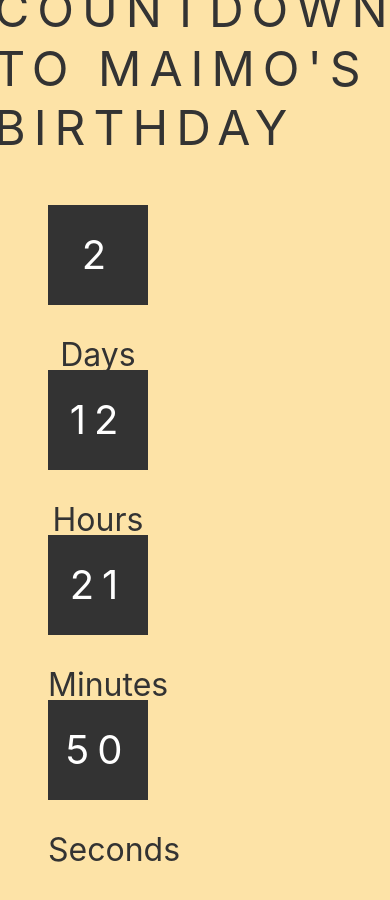
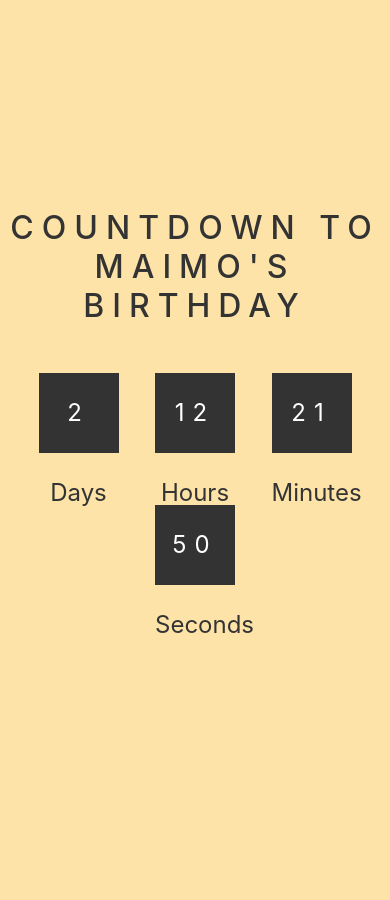
Before and after one commit to hbdmaimo/hbdmaimo.github.io, a plain HTML site: page index.html in a window 390 px wide. After the commit the page ends 844 px from the top, so only its background shows below. Drawn offline with Linux system fonts and the light colour scheme.

Commit message:
add responsive layout

```diff
--- a/style.css
+++ b/style.css
@@ -180,3 +180,29 @@ h4 {
 	display: flex;
 	flex-direction: column;
 }
+
+@media screen and (max-width: 600px) {
+	.container{
+		text-align: center;
+	}
+
+	.container h1{
+		font-size: 2rem;
+		font-weight: 500;
+	}
+
+	.container #countdown ul li{
+		font-size: 1.5rem;
+		width: 80px;
+		height: 80px;
+		line-height: 80px;
+		margin: 0 1rem;
+		text-align: center;
+	}
+
+	.container #countdown ul li span{
+		font-size: 1.5rem;
+	}
+
+
+}
```
